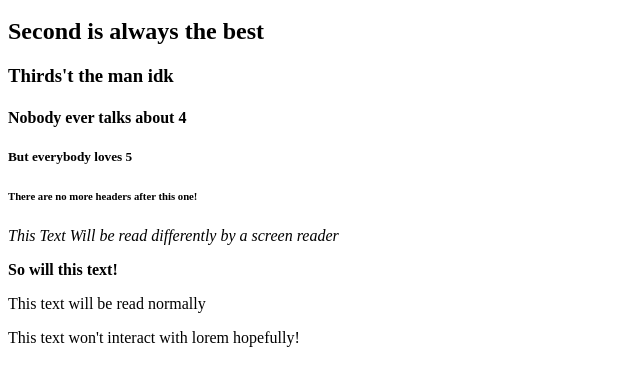
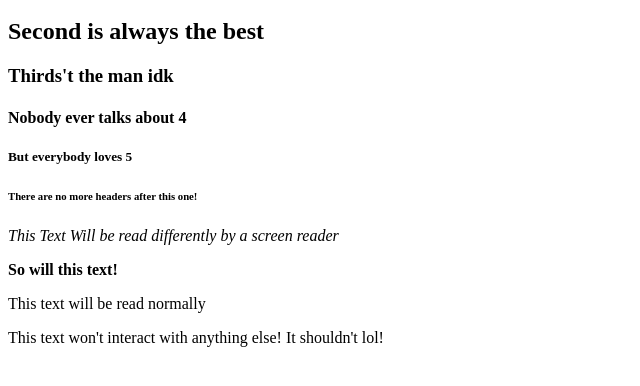
Before and after one commit to AndrewMore5/HTMLTesting, a plain HTML site: page index.html in a window 1280 px wide. Shown: the part 48-434 px from the top of the page, without its empty margins (0-640 px from the left). Drawn offline with Linux system fonts and the light colour scheme.

Commit message:
Changed paragraph which I shouldn't have too change

```diff
--- a/index.html
+++ b/index.html
@@ -10,4 +10,4 @@
 <p><strong>So will this text!</strong></p>
 <p>This text will be read normally</p>
 
-<p>This text won't interact with lorem hopefully!</p>
+<p>This text won't interact with anything else! It shouldn't lol!</p>
```
